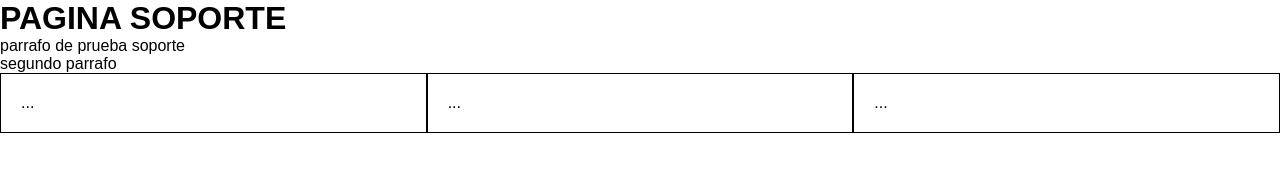
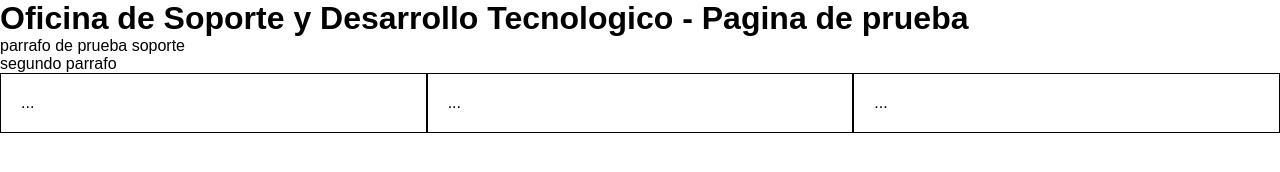
Before and after one commit to JuanMalaga/Proyecto-Soporte, a plain HTML site: page index.html in a window 1280 px wide. Drawn offline with Linux system fonts and the light colour scheme.

Commit message:
Se modifico el titulo de la pagina

```diff
--- a/index.html
+++ b/index.html
@@ -11,7 +11,7 @@
     <link rel="stylesheet" href="estilo.css">
 </head>
 <body>
-    <h1>PAGINA SOPORTE</h1>
+    <h1>Oficina de Soporte y Desarrollo Tecnologico - Pagina de prueba</h1>
 
     <p>parrafo de prueba soporte</p>
 <p>segundo parrafo</p>
```
